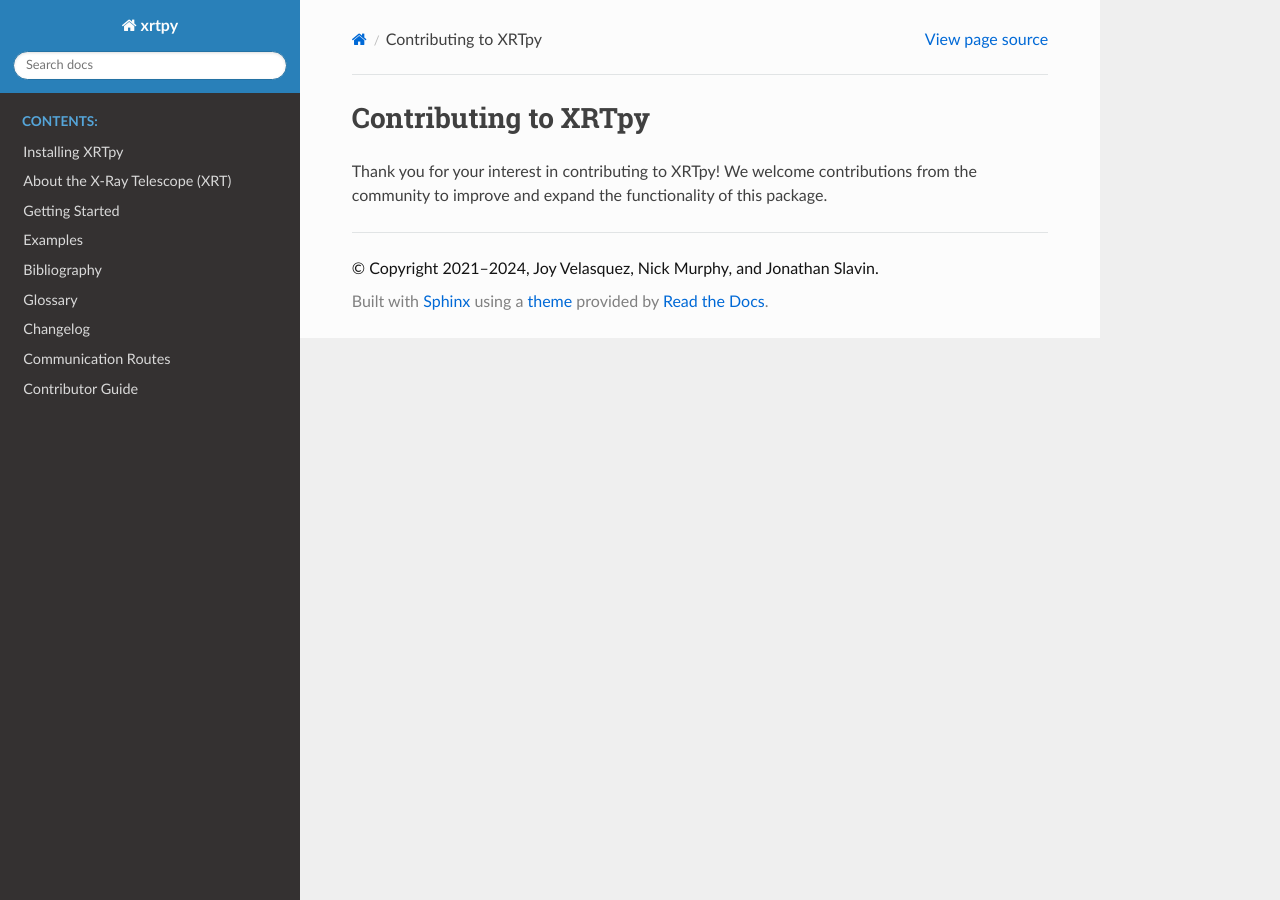
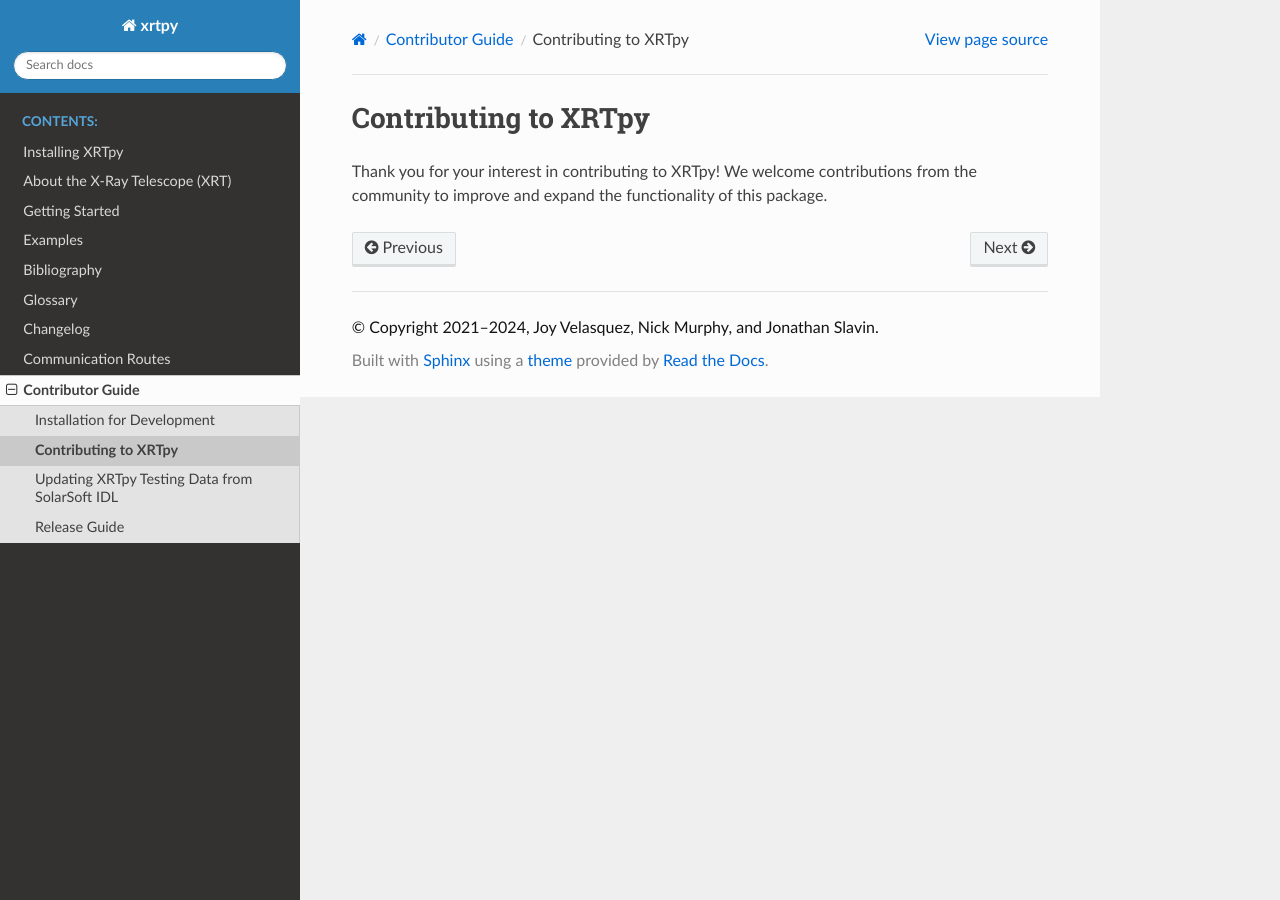
Before and after one commit to HinodeXRT/xrtpy, a Sphinx documentation site: the page built from docs/contributing/contributing.rst, in a window 1280 px wide. Built offline with Sphinx 7.4.7 and the Read the Docs theme 2.0.0, drawn with Linux system fonts in a browser that asks for light colours; pages that are not in the unit, such as notebooks, are missing from menus.

Commit message:
Removing workflow.rst and adding contributing

```diff
--- a/docs/contributing/index.rst
+++ b/docs/contributing/index.rst
@@ -8,6 +8,6 @@ Contributor Guide
    :maxdepth: 3
 
    install_dev
-   workflow
+   contributing
    data_from_idl
    release_guide
```
Also changed, not shown: docs/contributing/workflow.rst (deleted, +0 -7 lines).
